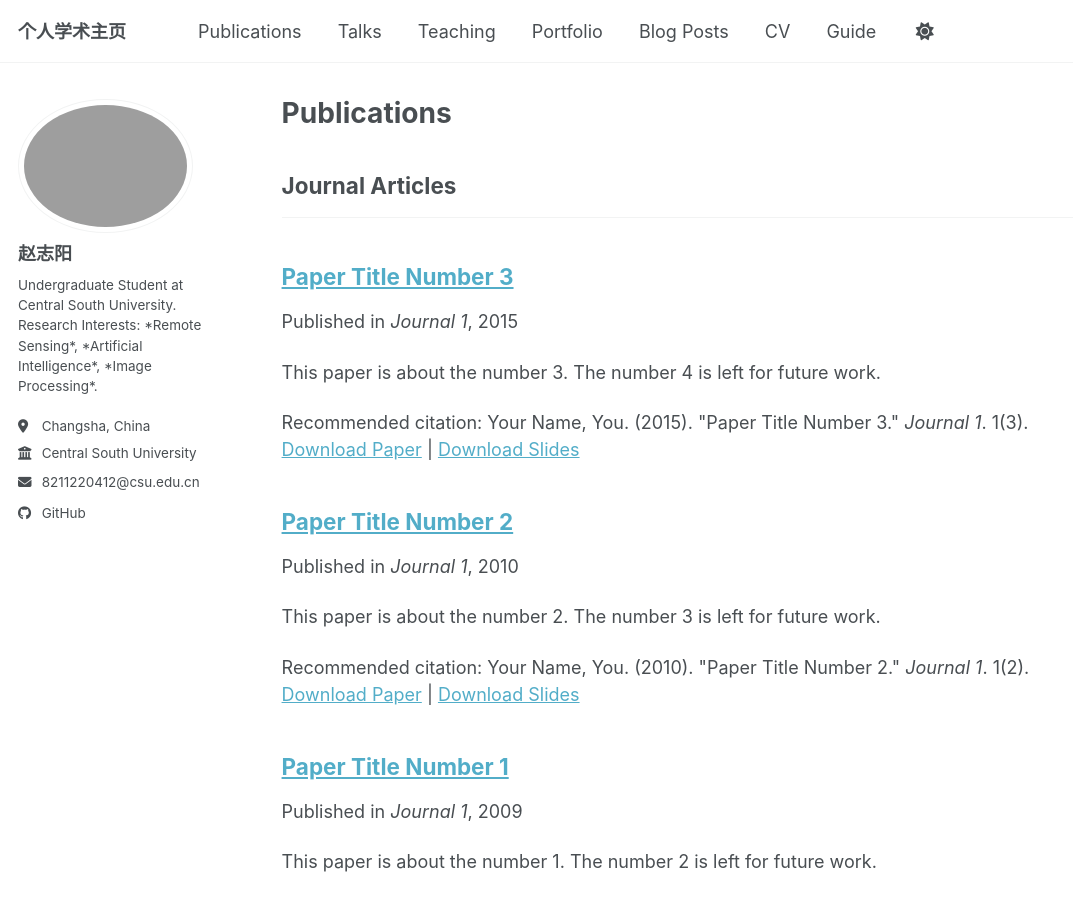
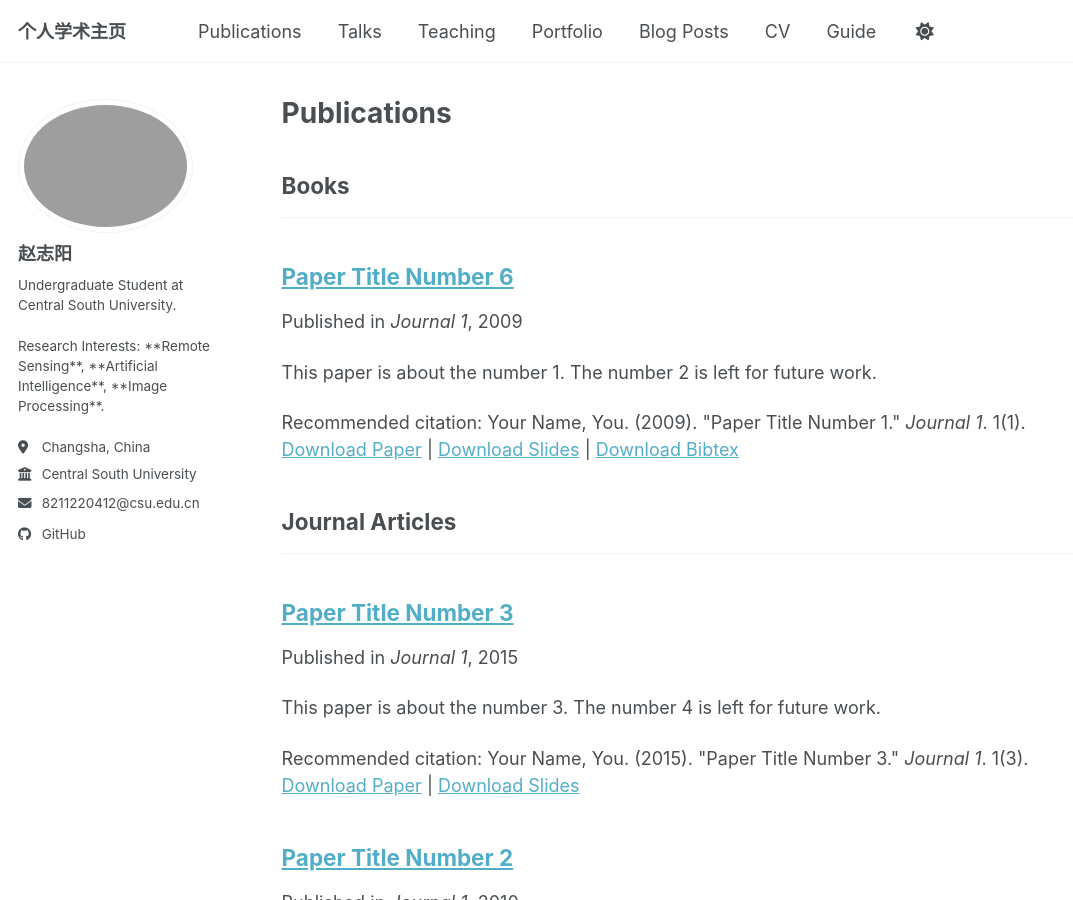
Before and after one commit to zhiyoungZ/zhiyoungZ.github.io, a Jekyll site: the page built from _pages/publications.html, in a window 1280 px wide and 900 px high. Shown: the whole window, without its empty margins (0-1073 px from the left). Built offline with Jekyll 4.4.1, drawn with Linux system fonts in a browser that asks for light colours; a script bundle is joined from its source files by our own code; library files that are not in the unit come from our copies.

Commit message:
change publictions and config

```diff
--- a/_config.yml
+++ b/_config.yml
@@ -13,7 +13,7 @@
 title_separator          : "-"
 name                     : &name "赵志阳"
 description              : &description "Undergraduate students of Central South University, researching in remote sensing and AI."   # Update this with a general description of your site, this is the default if not overridden by a page
-url                      : https://zhiyoungZ.github.io # The base hostname & protocol for your site e.g. "https://[your GitHub username].github.io",
+url                      : #https://zhiyoungZ.github.io # The base hostname & protocol for your site e.g. "https://[your GitHub username].github.io",
                                                            # or if you already have some other page hosted on Github then use "https://[your GitHub username].github.io/[Your Repo Name]"
 baseurl                  : "" # the subpath of your site, e.g. "/blog"
 repository               : "zhiyoungZ/zhiyoungZ.github.io"
@@ -26,9 +26,7 @@
   avatar           : "zhao.jpg" # filename of avatar image placed in /images/ for the left-hand sidebar
   name             : "赵志阳"
   pronouns         : # example: "she/her"
-  bio              : "Undergraduate Student at Central South University.
-
-                    Research Interests: *Remote Sensing*, *Artificial Intelligence*, *Image Processing*."
+  bio              : "Undergraduate Student at Central South University.<br><br>Research Interests: **Remote Sensing**, **Artificial Intelligence**, **Image Processing**."
   location         : "Changsha, China"
   employer         : "Central South University"
   uri              : # URL
@@ -145,14 +143,15 @@
   username               :
   app_id                 :
   publisher              :
-og_image                 :  # Social media default site image
-og_description           :  # Social media default site image description
+og_image                 : "/images/zhao.jpg" # Social media default site image
+og_description           : "Zhiyang Zhao's Personal Academic Website" # Social media default site image description
 # For specifying social profiles
 # - https://developers.google.com/structured-data/customize/social-profiles
 social:
-  type                   : # Person or Organization (defaults to Person)
-  name                   : # If the user or organization name differs from the site's name
+  type                   : Person # Person or Organization (defaults to Person)
+  name                   : Zhiyang Zhao # If the user or organization name differs from the site's name
   links: # An array of links to social media profiles
+    - https://github.com/zhiyoungZ
 
 
 # Analytics
@@ -224,13 +223,13 @@
 # These settings control the types of collections used by the template
 collections:
   teaching:
-    output: true
+    output: false
     permalink: /:collection/:path/
   publications:
     output: true
     permalink: /:collection/:path/
   portfolio:
-    output: true
+    output: false
     permalink: /:collection/:path/
   talks:
     output: true
--- /dev/null
+++ b/_publications/2025-10-01-paper-title-number-6.md
@@ -0,0 +1,14 @@
+---
+title: "Paper Title Number 6"
+collection: publications
+category: books
+permalink: /publication/2025-10-01-paper-title-number-6
+excerpt: 'This paper is about the number 1. The number 2 is left for future work.'
+date: 2009-10-01
+venue: 'Journal 1'
+slidesurl: 'https://academicpages.github.io/files/slides1.pdf'
+paperurl: 'https://academicpages.github.io/files/paper1.pdf'
+bibtexurl: 'https://academicpages.github.io/files/bibtex1.bib'
+citation: 'Your Name, You. (2009). &quot;Paper Title Number 1.&quot; <i>Journal 1</i>. 1(1).'
+---
+The contents above will be part of a list of publications, if the user clicks the link for the publication than the contents of section will be rendered as a full page, allowing you to provide more information about the paper for the reader. When publications are displayed as a single page, the contents of the above "citation" field will automatically be included below this section in a smaller font.
```
